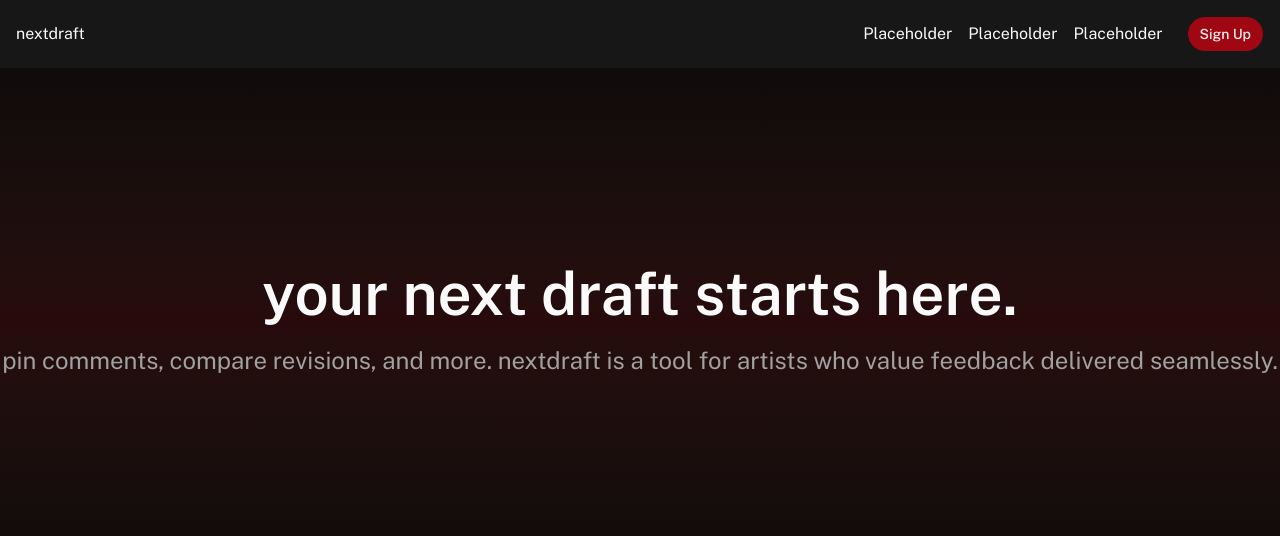
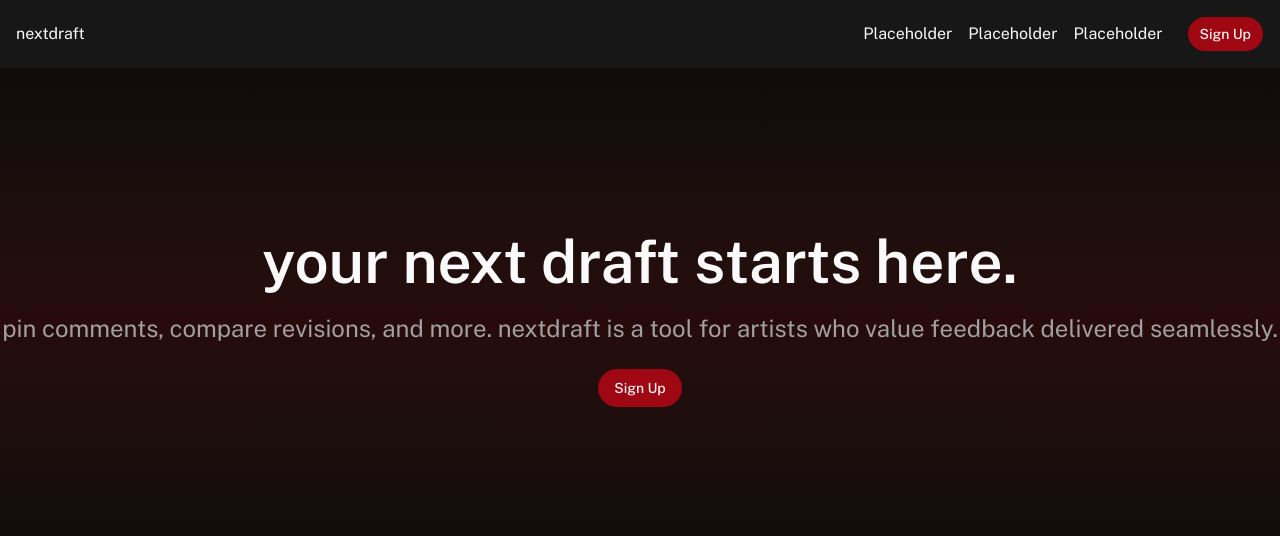
Before and after one commit to dliu04/nextdraft, a Next.js app: page / in a window 1280 px wide. Shown: the top 536 px of the page. Built offline with nearby package versions, Linux system fonts and the light colour scheme.

Commit message:
feat(hero): add sign up button

```diff
--- a/app/page.tsx
+++ b/app/page.tsx
@@ -1,4 +1,7 @@
+import Link from "next/link"
 import Navbar from "@/components/Navbar"
+import { buttonVariants } from "@/components/ui/button";
+import { cn } from "@/lib/utils";
 
 export default function Home() {
   return (
@@ -10,6 +13,8 @@ export default function Home() {
           pin comments, compare revisions, and more. nextdraft is a tool for artists
           who value feedback delivered seamlessly.
         </p>
+        {/* Use cn helper to join class names more reliably */}
+        <Link href="#" className={cn(buttonVariants({variant: "default", size: "lg"}), "mt-6")}>Sign Up</Link>
       </div>
     </>
   );
```
